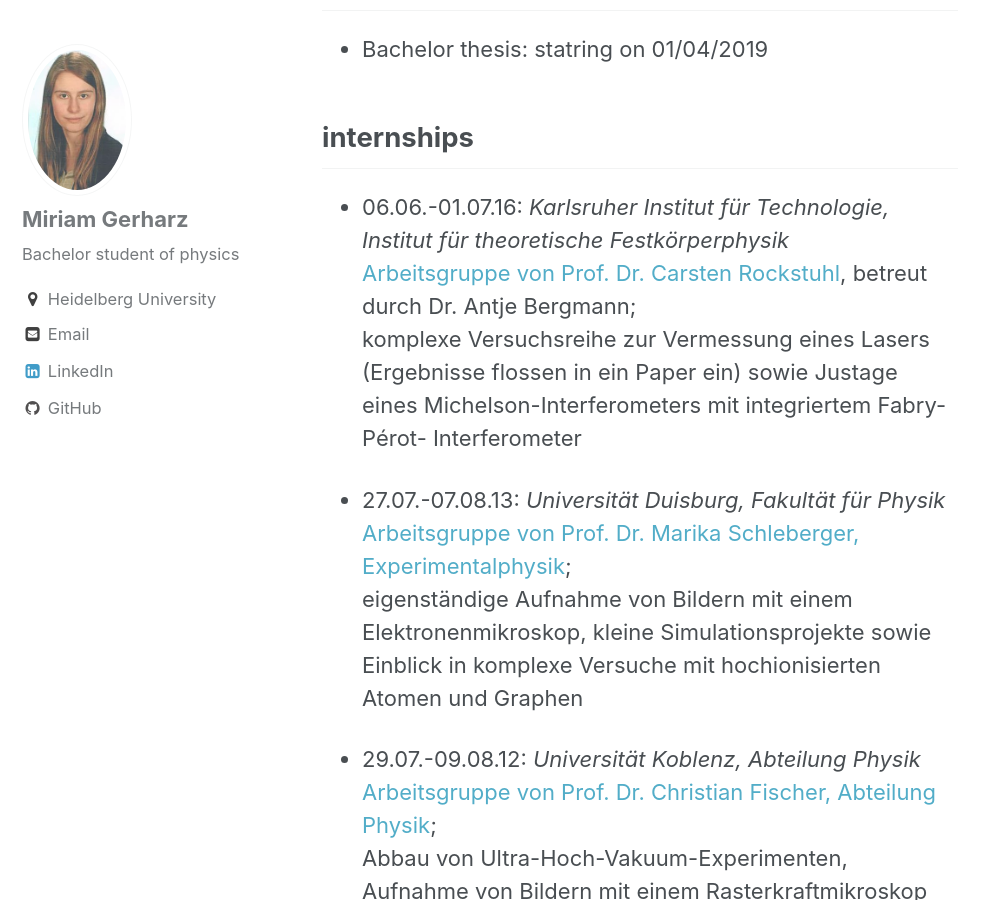
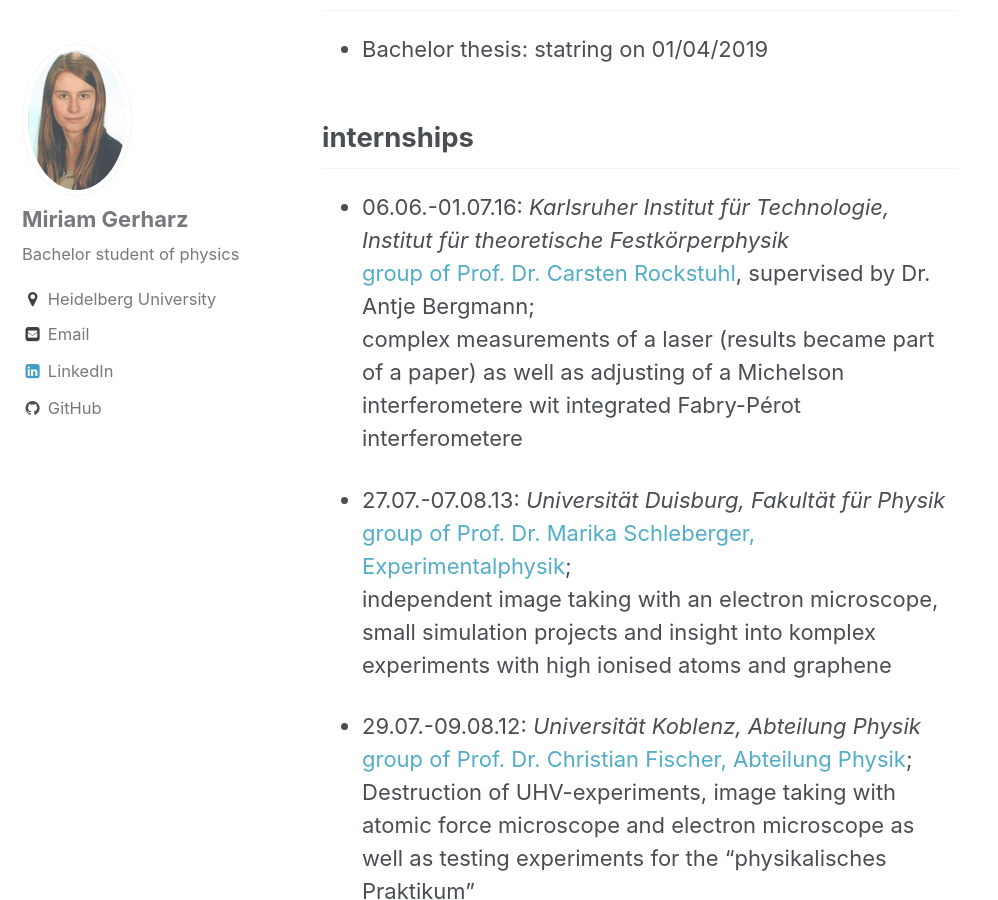
Before and after one commit to MiriamG97/Miriam-Gerharz.github.io, a Jekyll site: the page built from _pages/projects.md, in a window 1280 px wide and 900 px high, scrolled down 287 px. Shown: the whole window, without its empty margins (0-998 px from the left). Built offline with Jekyll 4.4.1, drawn with Linux system fonts in a browser that asks for light colours; some of the changed text lies outside the part shown.

Commit message:
Update projects.md

```diff
--- a/_pages/projects.md
+++ b/_pages/projects.md
@@ -9,15 +9,13 @@ permalink: /projects/
 
 ## internships
 * 06.06.-01.07.16: <i> Karlsruher Institut für Technologie, Institut für theoretische Festkörperphysik </i> <br>
-    [Arbeitsgruppe von Prof. Dr. Carsten Rockstuhl](https://www.tfp.kit.edu/rockstuhl.php), betreut durch Dr. Antje Bergmann; <br>
-komplexe Versuchsreihe zur Vermessung eines Lasers (Ergebnisse flossen in ein Paper ein) sowie Justage eines Michelson-Interferometers mit integriertem Fabry-Pérot-
-Interferometer
+    [group of Prof. Dr. Carsten Rockstuhl](https://www.tfp.kit.edu/rockstuhl.php), supervised by Dr. Antje Bergmann; <br>
+    complex measurements of a laser (results became part of a paper) as well as adjusting of a Michelson interferometere wit integrated Fabry-Pérot interferometere
 
 * 27.07.-07.08.13: <i>Universität Duisburg, Fakultät für Physik </i> <br>
-    [Arbeitsgruppe von Prof. Dr. Marika Schleberger, Experimentalphysik](https://www.uni-due.de/physik/schleberger/nutegram_team_schlehberger); <br>
-    eigenständige Aufnahme von Bildern mit einem Elektronenmikroskop, kleine Simulationsprojekte sowie Einblick in komplexe Versuche mit hochionisierten Atomen und Graphen
+    [group of Prof. Dr. Marika Schleberger, Experimentalphysik](https://www.uni-due.de/physik/schleberger/nutegram_team_schlehberger); <br>
+    independent image taking with an electron microscope, small simulation projects and insight into komplex experiments with high ionised atoms and graphene
 
 *  29.07.-09.08.12: <i>Universität Koblenz, Abteilung Physik </i> <br>
-    [Arbeitsgruppe von Prof. Dr. Christian Fischer, Abteilung Physik](https://www.uni-koblenz-landau.de/de/koblenz/fb3/ifin/physik/ueberuns/arbeitsgruppen/agfischer); <br>
-    Abbau von Ultra-Hoch-Vakuum-Experimenten, Aufnahme von Bildern mit einem Rasterkraftmikroskop und einem Elektronenmikroskop sowie Testen von Versuchen für das
-    physikalische Praktikum
+    [group of Prof. Dr. Christian Fischer, Abteilung Physik](https://www.uni-koblenz-landau.de/de/koblenz/fb3/ifin/physik/ueberuns/arbeitsgruppen/agfischer); <br>
+    Destruction of UHV-experiments, image taking with atomic force microscope and electron microscope as well as testing experiments for the "physikalisches Praktikum"
```
